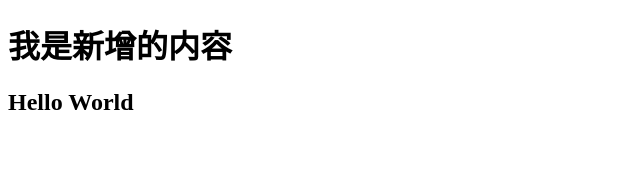
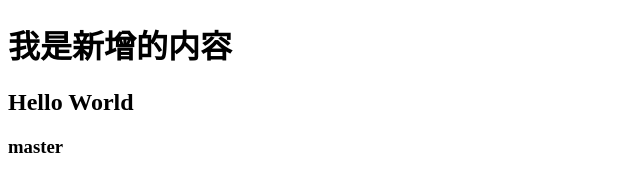
Before and after one commit to CNzlz/github-demo, a plain HTML site: page index.html in a window 1280 px wide. Shown: the full height of the page, 0-640 px from the left. Drawn offline with Linux system fonts and the light colour scheme.

Commit message:
修改了index

```diff
--- a/index.html
+++ b/index.html
@@ -11,6 +11,7 @@
 <body>
   <h1>我是新增的内容</h1>
   <h2>Hello World</h2>
+  <h3>master</h3>
 </body>
 
 </html>
```
